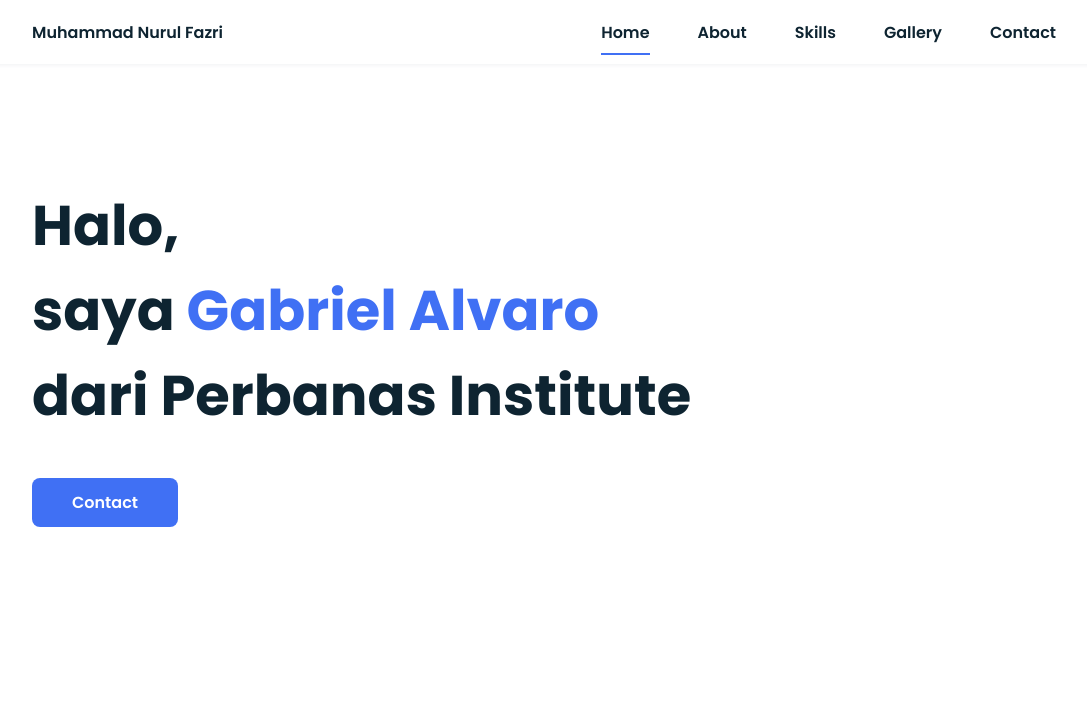
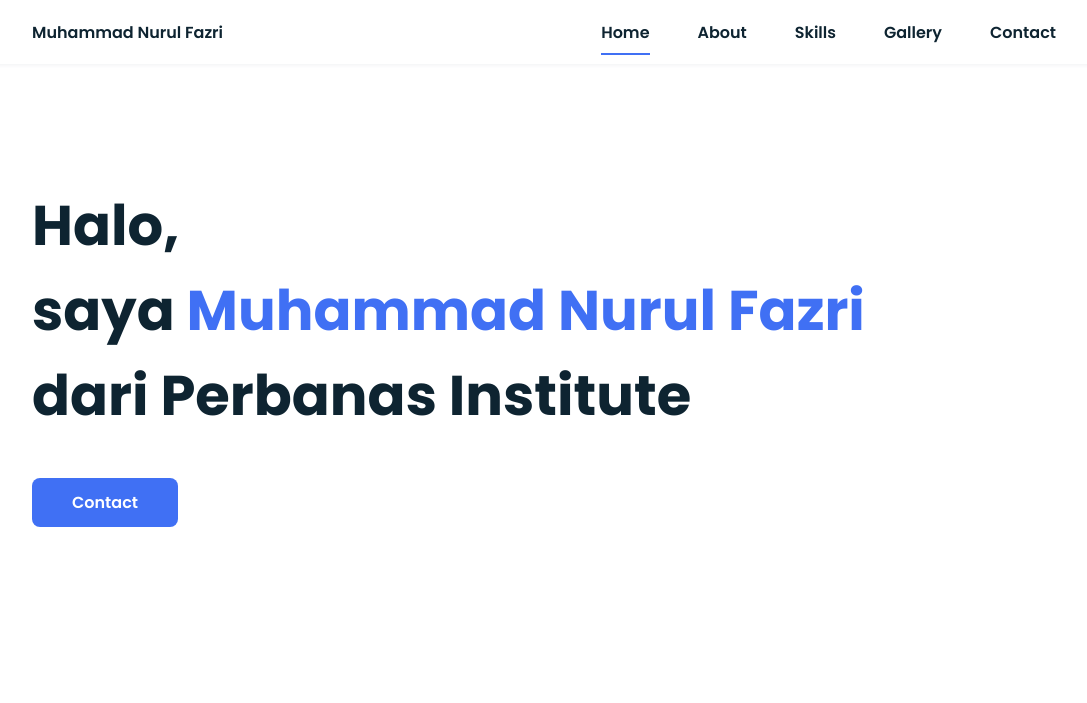
Before and after one commit to NurulFazri2610/webpengdas, a plain HTML site: page index.html in a window 1280 px wide. Shown: the top 703 px of the page, without its empty margins (96-1183 px from the left). Drawn offline with nearby package versions, Linux system fonts and the light colour scheme; a script that the page names is missing.

Commit message:
Update index.html

```diff
--- a/index.html
+++ b/index.html
@@ -38,7 +38,7 @@
 
             <section class="home bd-grid" id="home">
                 <div class="home__data">
-                    <h1 class="home__title">Halo,<br>saya <span class="home__title-color">Gabriel Alvaro</span><br> dari Perbanas Institute</h1>
+                    <h1 class="home__title">Halo,<br>saya <span class="home__title-color">Muhammad Nurul Fazri</span><br> dari Perbanas Institute</h1>
 
                     <a href="#" class="button">Contact</a>
                 </div>
```
